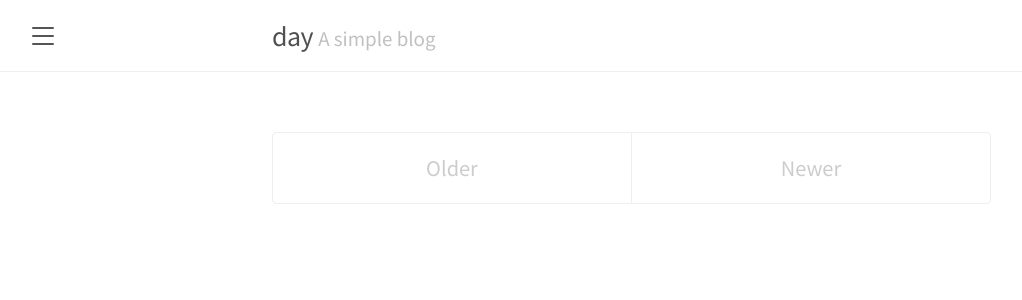
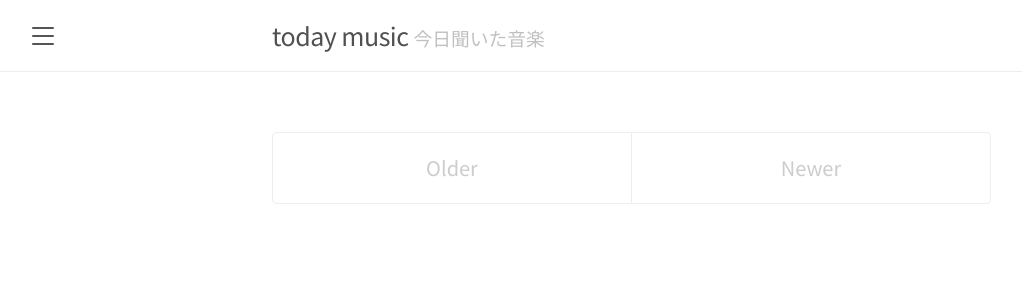
Before and after one commit to ongaeshi/todaymusic, a Jekyll site: the page built from index.html, in a window 1280 px wide. Shown: the top 300 px of the page, without its empty margins (8-1030 px from the left). Built offline with Jekyll 4.4.1, drawn with Linux system fonts in a browser that asks for light colours; the list of posts is cut into pages by our own code.

Commit message:
Update _config.yml

```diff
--- a/_config.yml
+++ b/_config.yml
@@ -1,21 +1,21 @@
 # Setup
-title:               "day"
-tagline:             "A simple blog"
-description:         'You can only write one article a day. GitHub <a href="https://github.com/ongaeshi/day">ongaeshi/day</a>.'
+title:               "today music"
+tagline:             "今日聞いた音楽"
+description:         'その日に聞いた音楽を紹介します。'
 url:                 https://ongaeshi.github.io
-baseurl:             "/day"
+baseurl:             "/todaymusic"
 paginate:            30
 permalink:           pretty
 timezone:            Asia/Tokyo
 
 # About/contact
 author:
-  name:              yourname
-  url:               https://yourname.example.com
-  email:             youname@example.com
+  name:              ongaeshi
+  url:               https://ongaeshi.me
+  email:             ongaeshi0621@gmail.com
 
 # Twitter card
-# twitter_username:    yourname
+twitter_username:    ongaeshi
 
 # Gems
 plugins:
```
